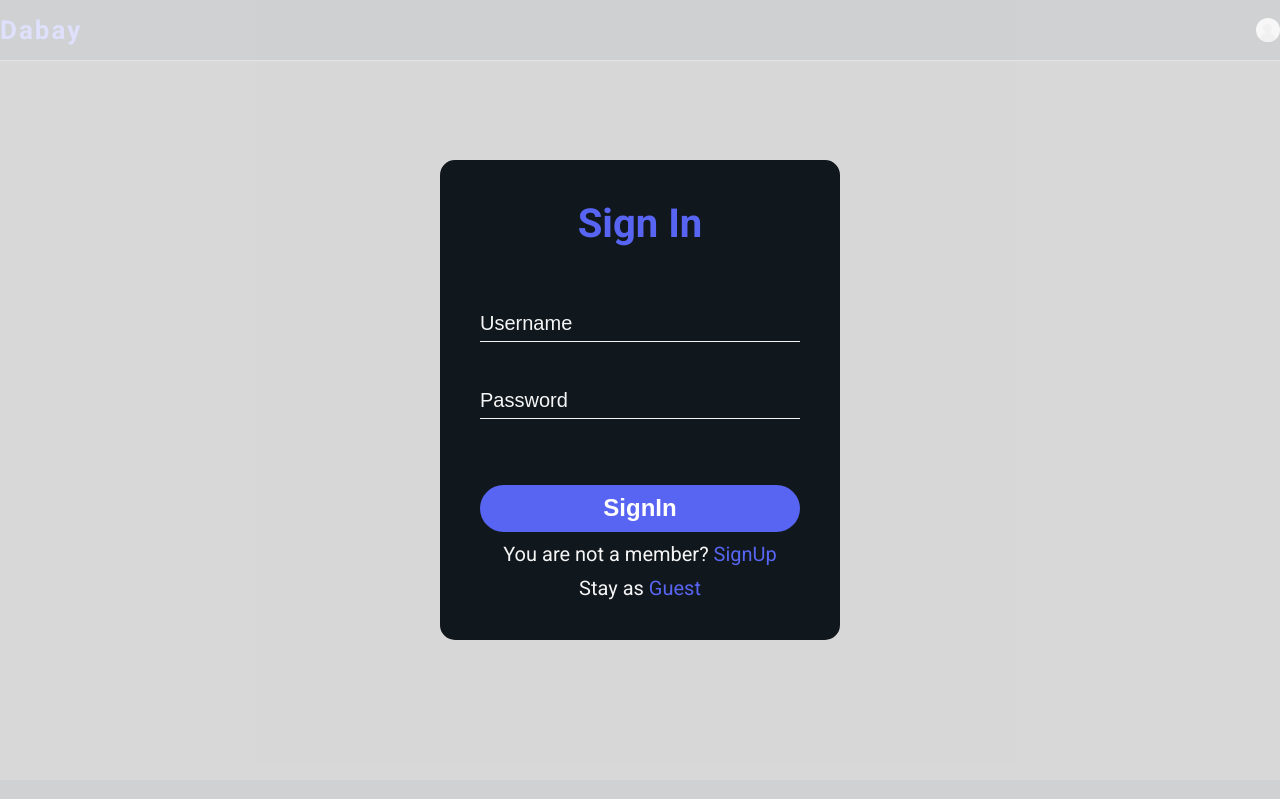
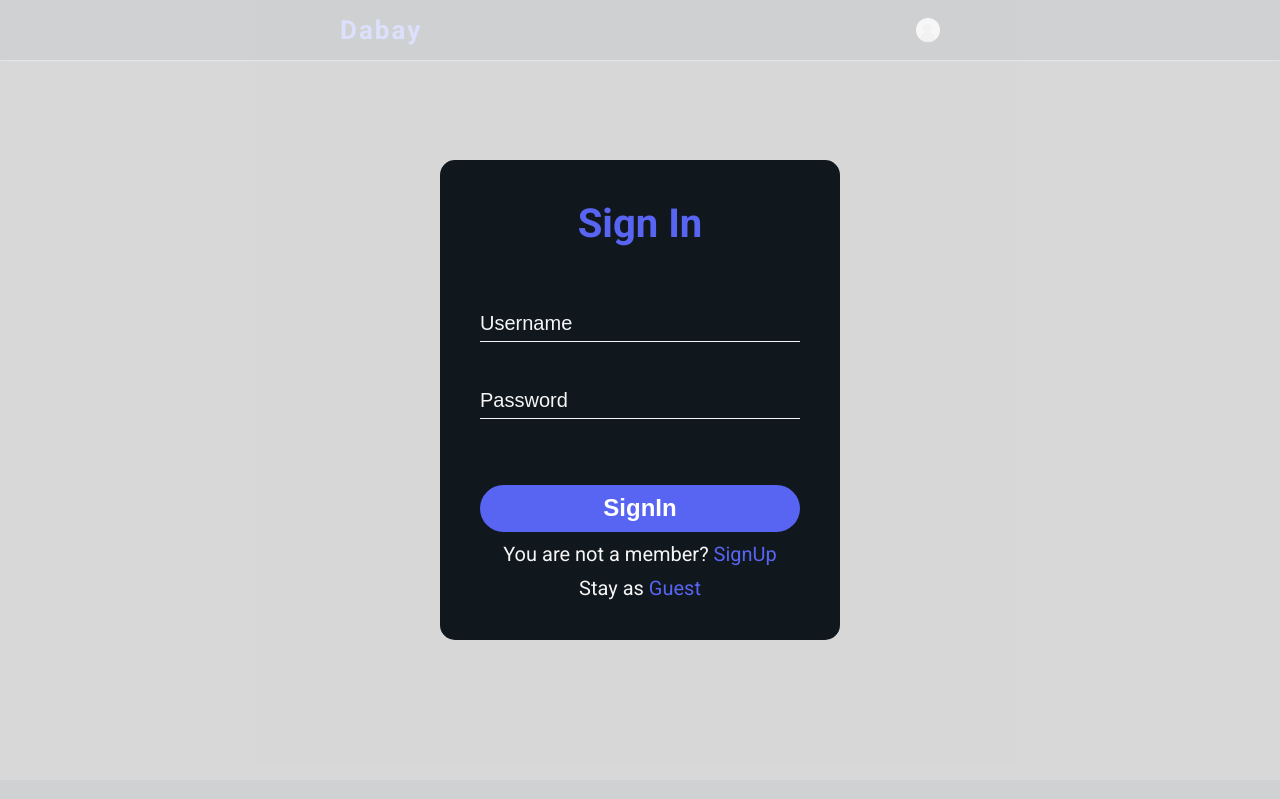
Before and after one commit to manasseh152/PRO-PRAK-S3, a PHP site: page / in a window 1280 px wide. Shown: the top 799 px of the page. Run offline with PHP 8.4, Linux system fonts and the light colour scheme; style sheets or scripts are compiled from the project's sources.

Commit message:
Bug fix navbar grid

```diff
--- a/style/scss/_components/_navbar.scss
+++ b/style/scss/_components/_navbar.scss
@@ -4,14 +4,15 @@ body {
   margin: $heightNav 0 0 0;
 }
 
+header {
+  background-color: var(--bg-element);
+  box-shadow: var(--clr-text)    0px 0px 2px 0px;
+}
+
 .main-nav {
   z-index: 1;
-  position: fixed;
-  inset: 0 0 auto 0;
   display: flex;
   justify-content: center;
-  background-color: var(--bg-element);
-  box-shadow: var(--clr-text)    0px 0px 2px 0px;
 }
 
 .main-nav {
--- a/style/scss/style.scss
+++ b/style/scss/style.scss
@@ -75,6 +75,7 @@ footer {
         minmax(0.5rem, 1fr)
         minmax(1px, 600px)
         minmax(0.5rem, 1fr);
+				grid-template-areas: ". c .";
 }
 
 body {
@@ -97,11 +98,6 @@ body {
 	}
 }
 
-header,
-footer {
-	grid-template-areas: ". c .";
-}
-
 header {
 	grid-area: h;
 	width: 100%;
```
